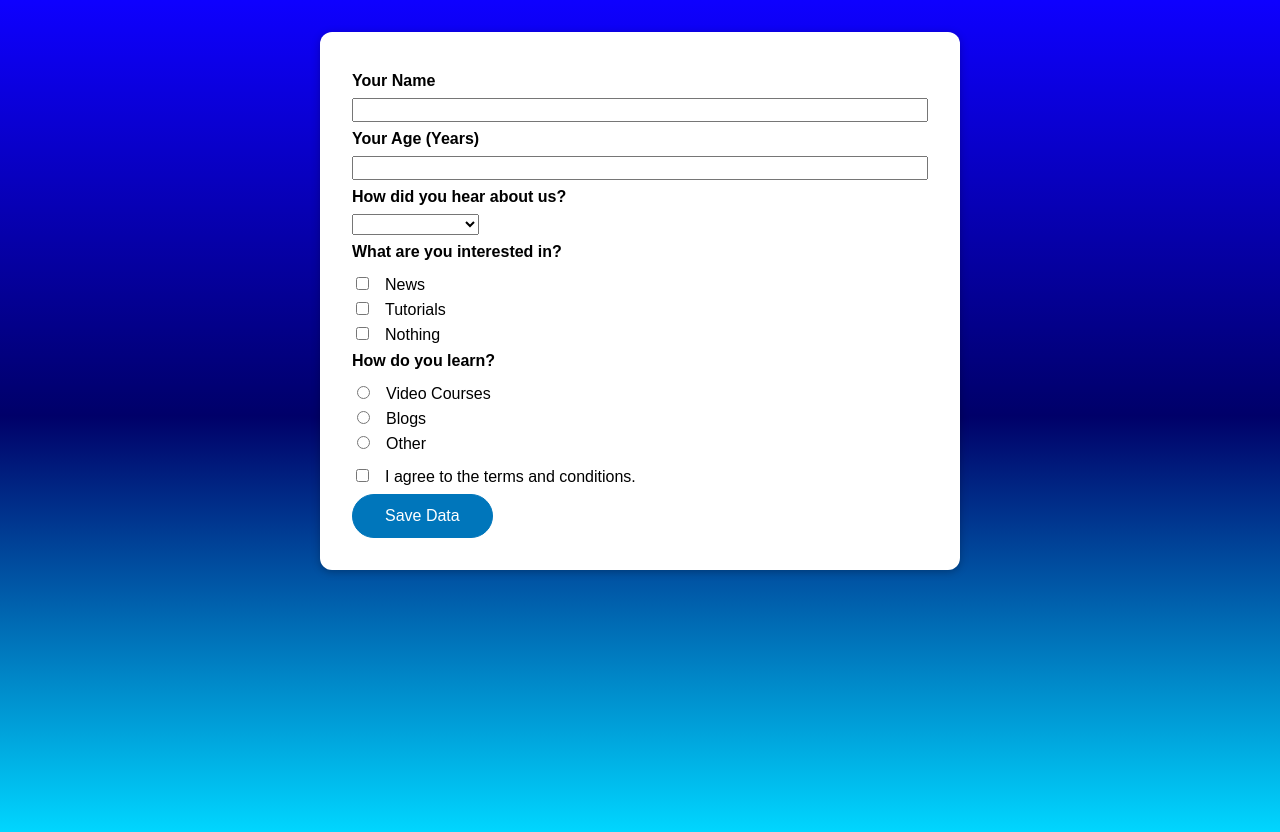
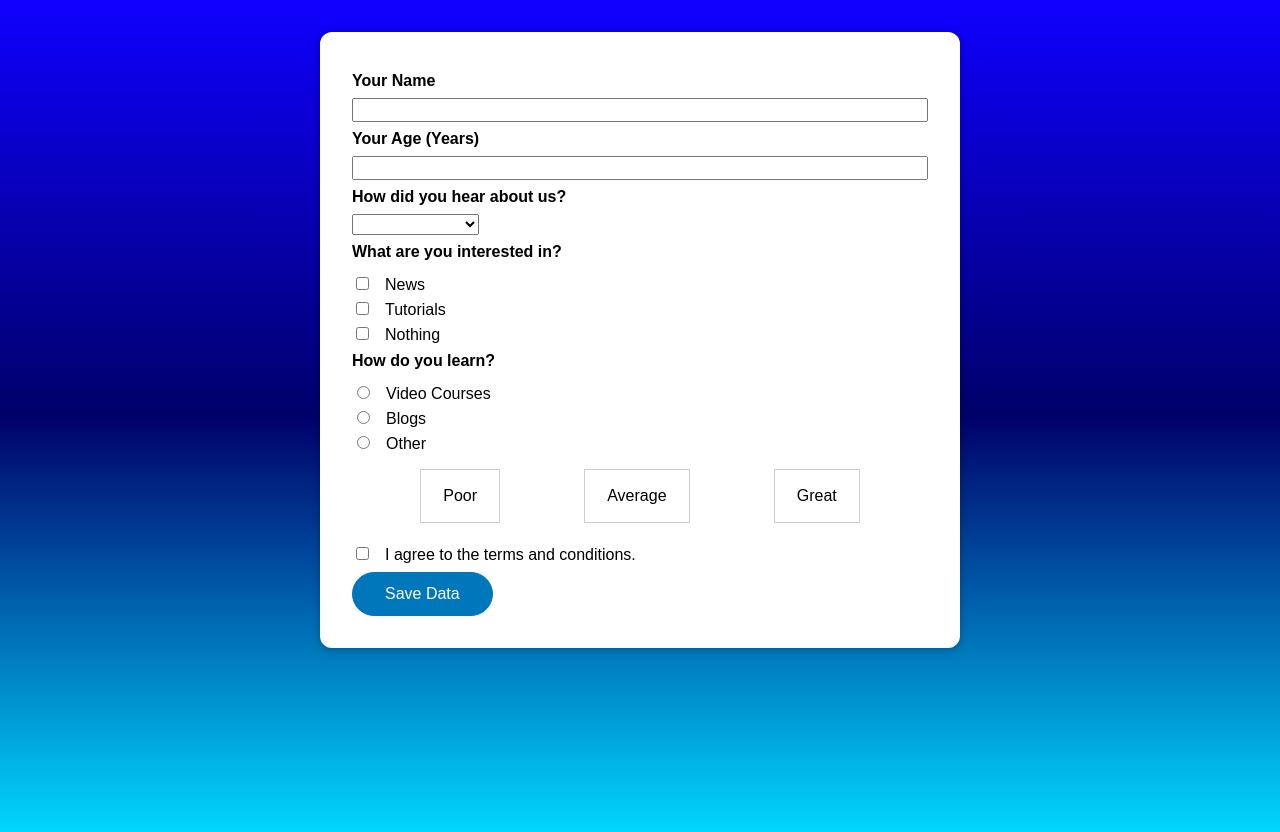
Before and after one commit to edgHD/forms-01, a Vue app: page / in a window 1280 px wide. Built offline with nearby package versions, Linux system fonts and the light colour scheme; the HTML template or start-up script is replaced by a standard one.

Commit message:
Created a Rating form control.

```diff
--- /dev/null
+++ b/src/components/RatingControl.vue
@@ -0,0 +1,65 @@
+<template>
+    <ul>
+        <li :class="{ active: modelValue === 'poor' }"><button type="button" @click="activate('poor')">Poor</button>
+        </li>
+        <li :class="{ active: modelValue === 'average' }"><button type="button"
+                @click="activate('average')">Average</button></li>
+        <li :class="{ active: modelValue === 'great' }"><button type="button" @click="activate('great')">Great</button>
+        </li>
+    </ul>
+</template>
+
+<script>
+export default {
+    props: ['modelValue'],
+    emits: ['update:modelValue'],
+    // data() {
+    //     return {
+    //         activeOption: this.modelValue
+    //     };
+    // },
+    // computed: {
+    //     activeOption() {
+    //         return this.modelValue;
+    //     }
+    // }
+    methods: {
+        activate(option) {
+            this.$emit('update:modelValue', option);
+        }
+    }
+};
+</script>
+
+<style scoped>
+.active {
+    border-color: #ae00ff;
+}
+
+.active button {
+    color: #ae00ff;
+}
+
+ul {
+    list-style-type: none;
+    padding: 0;
+    display: flex;
+    justify-content: space-evenly;
+}
+
+li {
+    margin: 0 1rem;
+    border: 1px solid #ccc;
+    padding: 1rem;
+    display: flex;
+    align-items: center;
+}
+
+button {
+    font: inherit;
+    cursor: pointer;
+    border: none;
+    background-color: transparent;
+    cursor: pointer;
+}
+</style>
--- a/src/components/TheForm.vue
+++ b/src/components/TheForm.vue
@@ -49,6 +49,9 @@
       </div>
     </div>
     <div class="form-control">
+      <rating-control v-model="formData.rating"></rating-control>
+    </div>
+    <div class="form-control">
       <input type="checkbox" id="confirm-terms" name="confirm-terms" v-model="confirm" />
       <label for="confirm-terms">I agree to the terms and conditions.</label>
     </div>
@@ -59,7 +62,11 @@
 </template>
 
 <script>
+import RatingControl from './RatingControl.vue';
 export default {
+  components: {
+    RatingControl
+  },
   data() {
     return {
       formData: {
@@ -68,7 +75,8 @@
         age: null,
         referrer: '',
         interest: [],
-        how: ''
+        how: '',
+        rating: null
       },
       confirm: false,
     };
@@ -81,12 +89,14 @@
       console.log('Interest: ' + this.formData.interest);
       console.log('How: ' + this.formData.how);
       console.log('Terms confirmed: ' + this.confirm);
+      console.log('Rating: ' + this.formData.rating);
       this.formData.userName = '';
       this.formData.age = null;
       this.formData.referrer = '';
       this.formData.interest = [];
       this.formData.how = '';
       this.confirm = false;
+      this.formData.rating = null;
     },
     validateInput(event) {
       if (this.formData.userName !== '') {
```
